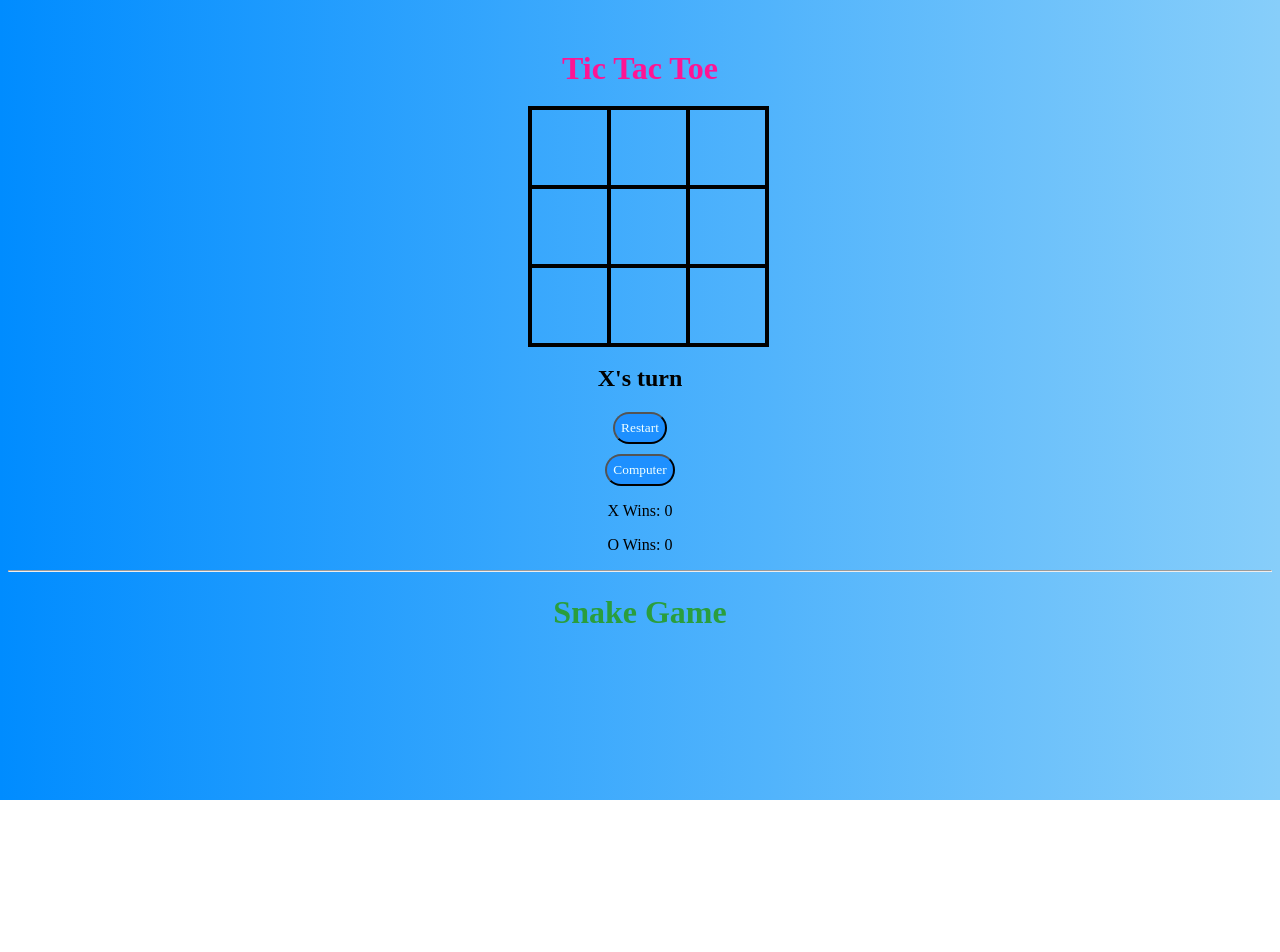
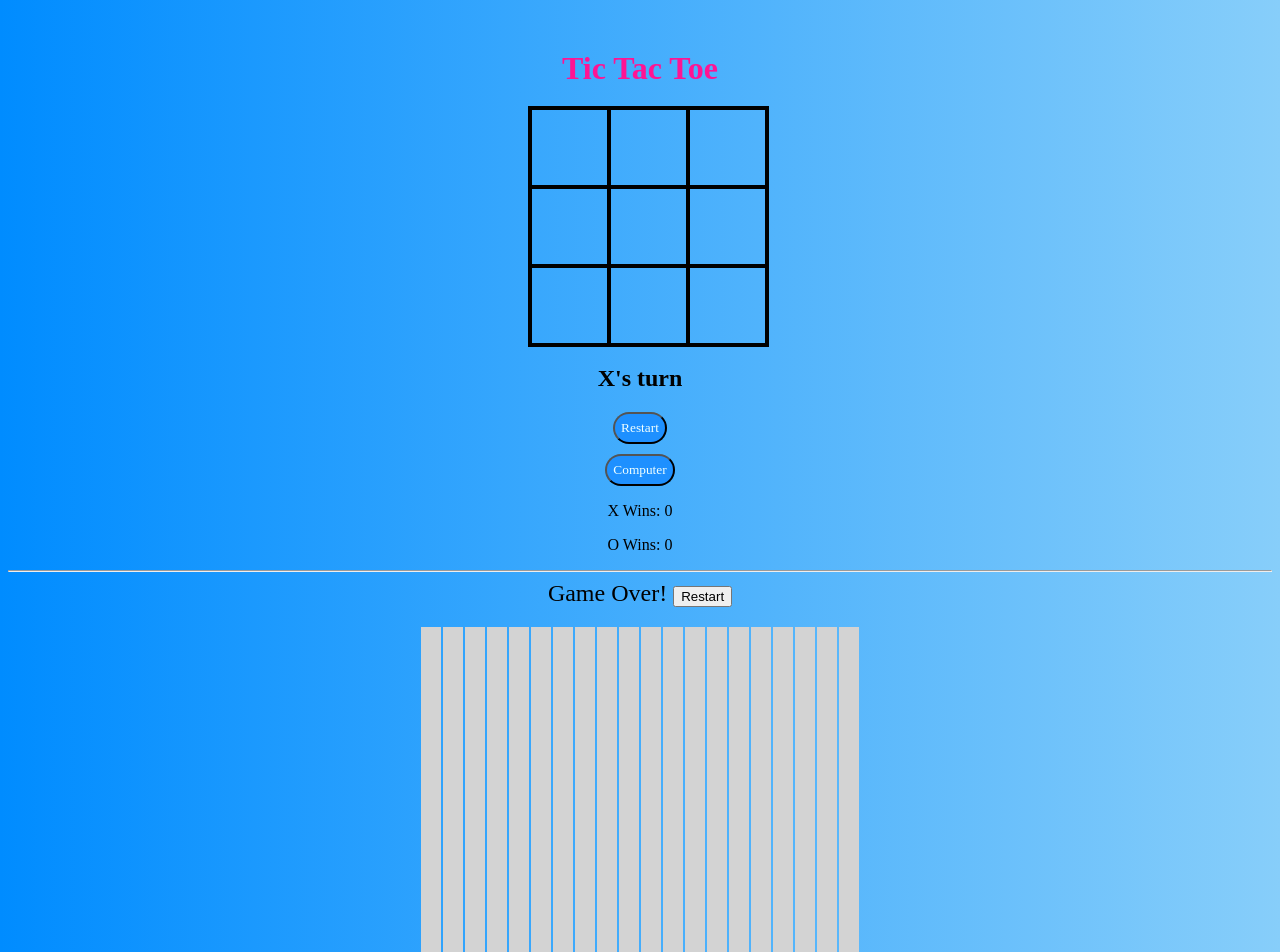
Before and after one commit to GintoBos/Tic-Tac-AngularTest, an Angular app: page / in a window 1280 px wide. Shown: the top 952 px of the page. Before the commit the page ends 800 px from the top, so only its background shows below. Built offline with nearby package versions, Linux system fonts and the light colour scheme.

Commit message:
Snake Game just for fun Implemented (facing some optimization problems fixing them soon)

```diff
--- a/src/app/snake-game/snake-game.component.html
+++ b/src/app/snake-game/snake-game.component.html
@@ -1,10 +1,17 @@
-<div id="snakeContainer">
-    <h1 id = "title">Snake Game</h1>
-    <div id = "cellContainer">
-        <div *ngFor="let cell of cells; let i = index"
-            class="cell"
-            (click)="cellClicked(i)">
-            {{ cell }}
+<div class="game-container">
+    <div *ngIf="snakeService.gameOver" class="game-over">
+      Game Over!
+      <button (click)="snakeService.reset_Game()">Restart</button>
+    </div>
+    <div class="grid">
+      <div
+        *ngFor="let row of [].constructor(snakeService.gridSize); let x = index"
+        class="row">
+        <div
+          *ngFor="let col of [].constructor(snakeService.gridSize); let y = index"
+          [ngClass]="getClass(x, y)"
+          class="cell">
         </div>
+      </div>
     </div>
-</div>
+  </div>
--- a/src/app/snake-game/snake-game.component.scss
+++ b/src/app/snake-game/snake-game.component.scss
@@ -1,24 +1,30 @@
-#title{
-    text-align: center;
-    color:rgb(42, 158, 61);
-    font-family: "Permanent Marker", cursive;
-}
+.game-container {
+    display: flex;
+    flex-direction: column;
+    align-items: center;
+  }
 
-.Cell{
+  .grid {
+    display: grid;
+    grid-template-columns: repeat(20, 20px);
+    gap: 2px;
+  }
 
-    width: 75px;
-    height: 75px;
-    border: 2px solid;
-    box-shadow: 0 0 0 2px;
-    line-height: 70px;
-    font-size: 50px;
-    cursor: pointer;
+  .cell {
+    width: 20px;
+    height: 20px;
+    background-color: lightgray;
+  }
 
-}
+  .snake {
+    background-color: green;
+  }
 
-#cellContainer{
-    display:grid;
-    grid-template-columns: repeat(3, auto);
-    width: 220px;
-    margin: auto;
-}
+  .food {
+    background-color: red;
+  }
+
+  .game-over {
+    font-size: 24px;
+    margin-bottom: 20px;
+  }
--- a/src/app/snake-game/snake-game.component.ts
+++ b/src/app/snake-game/snake-game.component.ts
@@ -1,64 +1,47 @@
 import { CommonModule } from '@angular/common';
-import { Component, OnInit } from '@angular/core';
+import { Component, HostListener } from '@angular/core';
+import { SnakeService } from '../snake.service';
 
 @Component({
   selector: 'app-snake-game',
   standalone: true,
   templateUrl: './snake-game.component.html',
-  styleUrl: './snake-game.component.scss',
+  styleUrls: ['./snake-game.component.scss'],
   imports: [
     CommonModule,
   ],
-
 })
-export class SnakeGameComponent implements OnInit{
-  cells: string[] = ["", "", "", "", "", "", "", "", "", "", "" , ""];
-  running: boolean = true;
-  color: string = 'black';
-  apple: string = "X";
-  counter: number = 0;
-//add the snake which will be moved and get longer + 1 after eating the apple
-//add apple which spawns at random col or row and after eaten it gets despawn
-//add a counter for each apple eaten
-//if the snake hits the inner walls it will make the game to reset
-  ngOnInit(): void {
-    this.initializeGame();
+export class SnakeGameComponent {
+  constructor(public snakeService: SnakeService) {
+    // Start moving the snake at regular intervals
+    setInterval(() => this.snakeService.move_Snake(), 100);
   }
 
-  initializeGame(): void {
-    this.cells = ["", "", "", "", "", "", "", "", "", "", "", ""];
-    this.running = true;
-
+  getClass(x: number, y: number): any {
+    return {
+      snake: this.snakeService.snake.some(
+        segment => segment.x === x && segment.y === y
+      ),
+      food: this.snakeService.food.x === x && this.snakeService.food.y === y
+    };
   }
 
-  cellClicked(index: number): void {
-    if (!this.running || this.cells[index] !== "") {
-      return;
+  // Keyboard event for snake movement
+  @HostListener('window:keydown', ['$event'])
+  handleKeyDown(event: KeyboardEvent) {
+    switch (event.key) {
+      case 'ArrowUp':
+        this.snakeService.change_Direction({ x: -1, y: 0 });
+        break;
+      case 'ArrowDown':
+        this.snakeService.change_Direction({ x: 1, y: 0 });
+        break;
+      case 'ArrowLeft':
+        this.snakeService.change_Direction({ x: 0, y: -1 });
+        break;
+      case 'ArrowRight':
+        this.snakeService.change_Direction({ x: 0, y: 1 });
+        break;
     }
-    this.updateCell(index);
-  }
-
-  updateCell(index: number): void {
-
-  }
-
-  AppleRandSpawn(): void{
-    this.cellClicked(Math.floor(Math.random() * (9 - 1 + 1)) + 1);
-  }
-
-
-  SnakeMovement(): void{
-
-  }
-
-  SnakeGrow(): void{
-  }
-
-  AppleDespawn(): void{
-
-  }
-
-  restartGame(): void {
-    this.initializeGame();
   }
 }
--- /dev/null
+++ b/src/app/snake.service.ts
@@ -0,0 +1,71 @@
+import { Injectable } from '@angular/core';
+
+@Injectable({
+  providedIn: 'root'
+})
+export class SnakeService {
+   gridSize = 20;
+   snake = [{ x: 10, y: 10 }];
+   direction = { x: 0, y: 1 };
+   food = this.rand_Apple_Position();
+   gameOver = false;
+
+   constructor() { }
+
+   // Move the snake based on the current direction
+   move_Snake() {
+     if (this.gameOver) return;
+
+     const head = {
+       x: this.snake[0].x + this.direction.x,
+       y: this.snake[0].y + this.direction.y
+     };
+
+     // Check if the snake collides with walls or itself
+     if (head.x < 0 || head.x >= this.gridSize || head.y < 0 || head.y >= this.gridSize || this.snake.some(segment => segment.x === head.x && segment.y === head.y)) {
+       this.gameOver = true;
+       return;
+     }
+
+     // Move the snake
+     this.snake.unshift(head);
+
+     // Check if the snake eats the food
+     if (head.x === this.food.x && head.y === this.food.y) {
+       this.food = this.rand_Apple_Position();
+     } else {
+       this.snake.pop();
+     }
+   }
+
+   // Generate a random position for food
+   rand_Apple_Position() {
+     let newPosition: {x: number , y: number};
+     while (true) {
+       newPosition = {
+         x: Math.floor(Math.random() * this.gridSize),
+         y: Math.floor(Math.random() * this.gridSize)
+       };
+       if (!this.snake.some(segment => segment.x === newPosition.x && segment.y === newPosition.y)) {
+         break;
+       }
+     }
+     return newPosition;
+   }
+
+   // Change the direction of the snake
+   change_Direction(newDirection: { x: number, y: number }) {
+     // Prevent reversing direction
+     if ((newDirection.x !== 0 && this.direction.x === 0) || (newDirection.y !== 0 && this.direction.y === 0)) {
+       this.direction = newDirection;
+     }
+   }
+
+   // Reset the game state
+   reset_Game() {
+     this.snake = [{ x: 10, y: 10 }];
+     this.direction = { x: 0, y: 1 };
+     this.food = this.rand_Apple_Position();
+     this.gameOver = false;
+   }
+}
```
Also changed, not shown: 2 other files (tests, documents, lock files or other folders).
